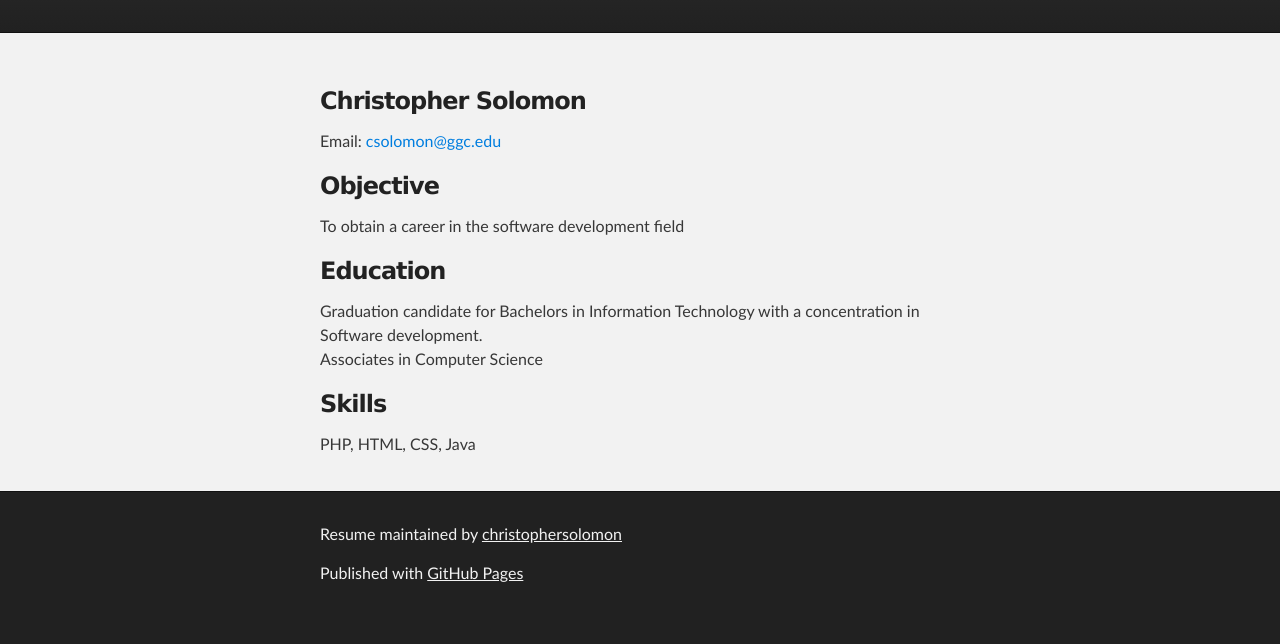
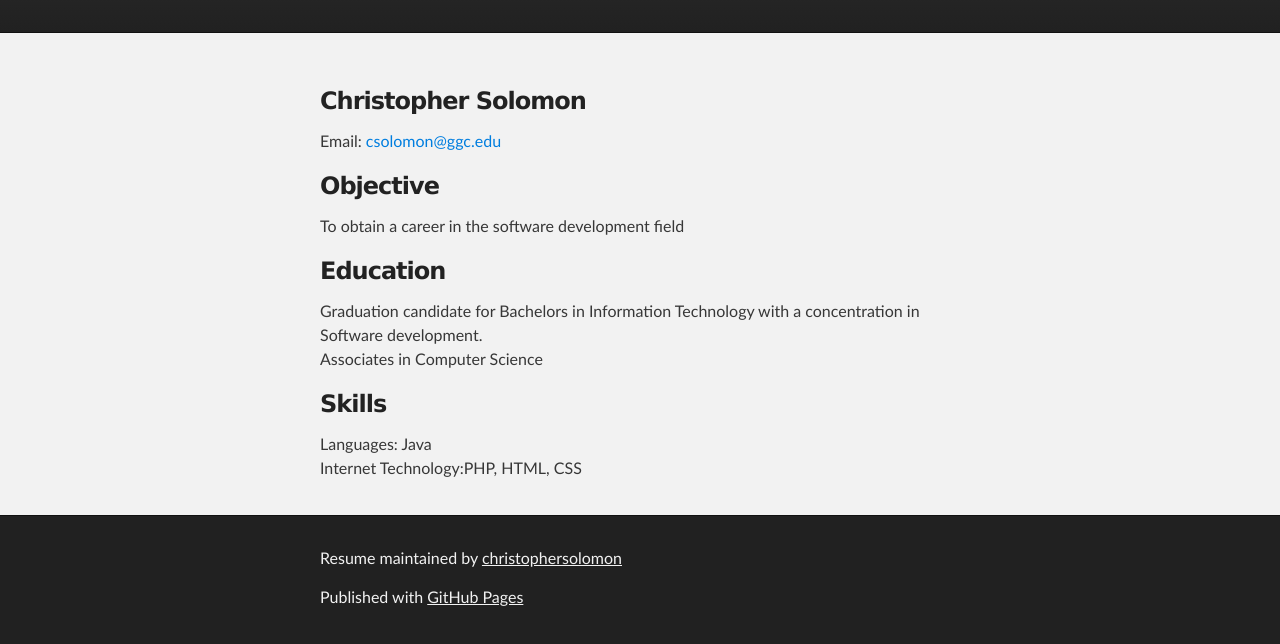
Before and after one commit to christophersolomon/resume, a plain HTML site: page index.html in a window 1280 px wide. Shown: the part 177-821 px from the top of the page. Before the commit the page ends 800 px from the top, so only its background shows below. Drawn offline with Linux system fonts and the light colour scheme.

Commit message:
Update index.html

```diff
--- a/index.html
+++ b/index.html
@@ -51,7 +51,8 @@ Associates in Computer Science</p>
 <a name="skills" class="anchor" href="#skills"><span class="octicon octicon-link"></span></a><strong>Skills</strong>
 </h3>
 
-<p>PHP, HTML, CSS, Java</p>
+<p><b>Languages</b>: Java<br>
+<b>Internet Technology</b>:PHP, HTML, CSS</p>
       </section>
     </div>
 
```
